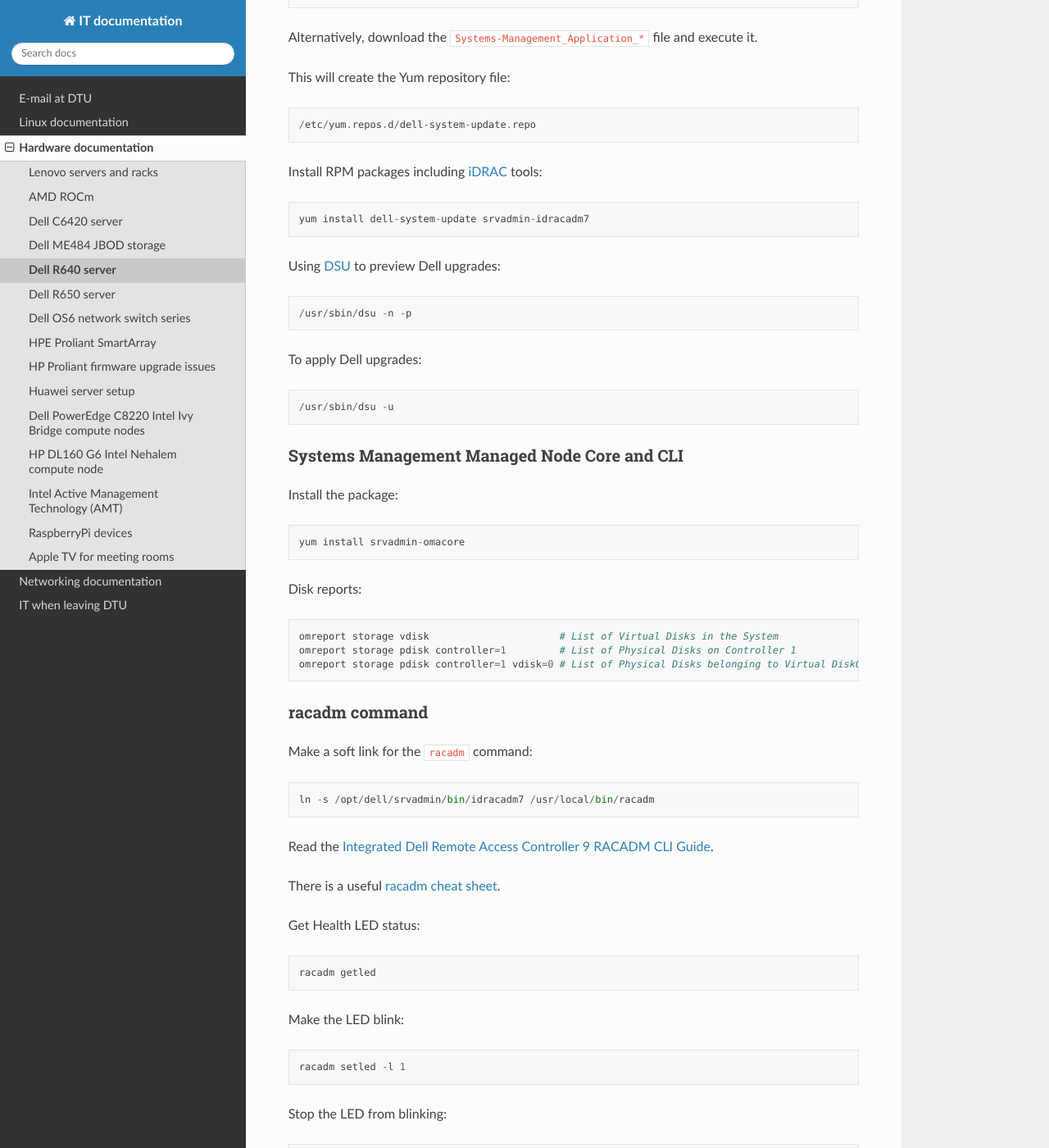
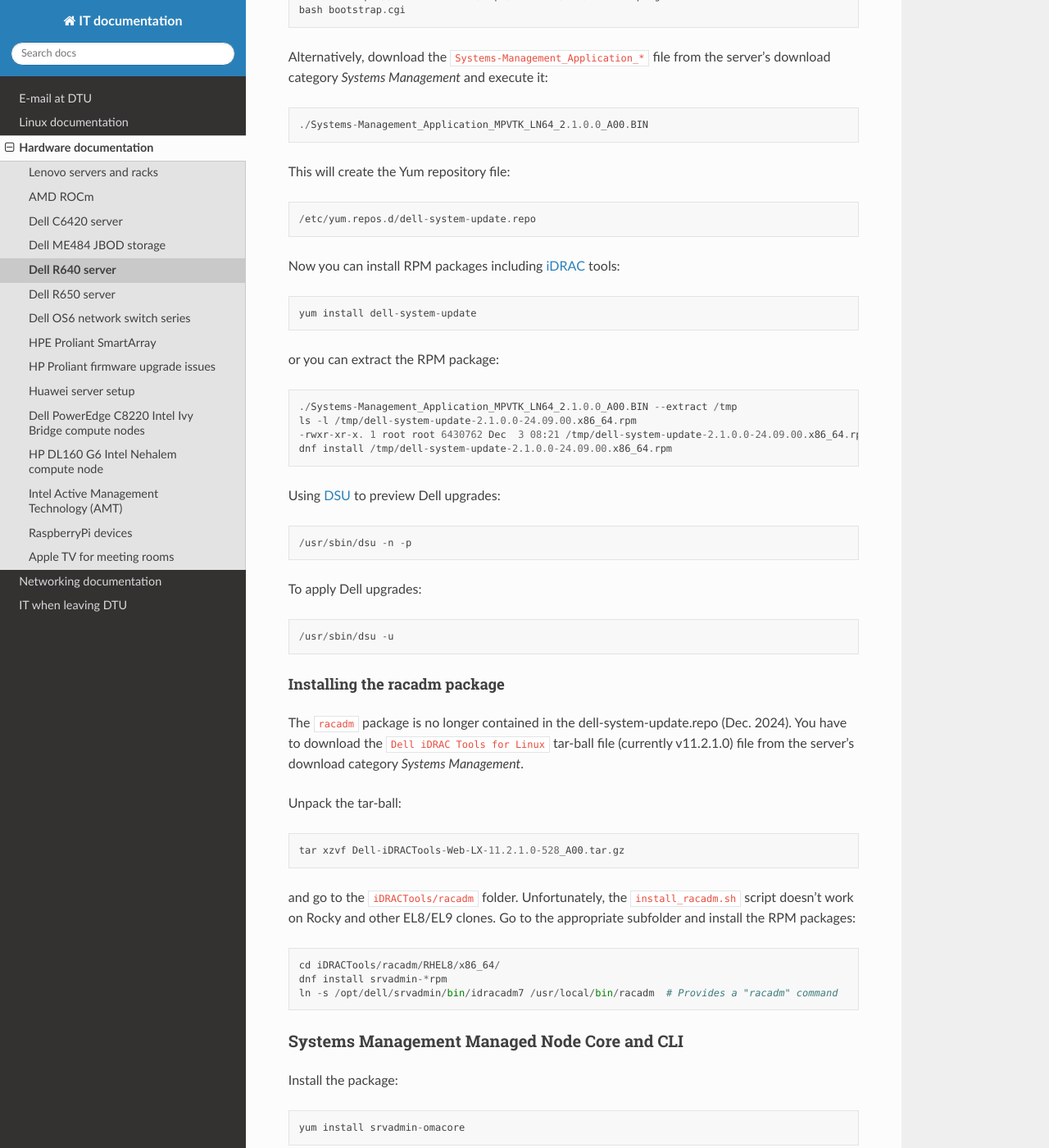
Before and after one commit to OleHolmNielsen/ITwiki, a Sphinx documentation site: the page built from docs/Dell_R640.rst, in a window 1280 px wide and 1400 px high, scrolled down 2204 px. Shown: the whole window at 82% size. Built offline with Sphinx 7.4.7 and the Read the Docs theme 3.1.0, drawn with Linux system fonts in a browser that asks for light colours; some of the changed text lies outside the part shown.

Commit message:
New procedure for installation of DSU and racadm

```diff
--- a/docs/Dell_R640.rst
+++ b/docs/Dell_R640.rst
@@ -51,8 +51,8 @@
 
 Download the *Dell EMC OpenManage Deployment Toolkit (Linux)* DTK ISO file and mount it on ``/mnt``.
 
-Dell EMC System Update (DSU)
-----------------------------
+Dell EMC System Update (DSU) and racadm
+---------------------------------------
 
 Dell EMC System Update (DSU_) is a script optimized update deployment tool for applying *Dell Update Packages* (DUP) to Dell EMC PowerEdge servers.
 See the `DSU manuals <https://www.dell.com/support/home/us/en/04/product-support/product/system-update-v1.6.0/manuals>`_.
@@ -63,15 +63,25 @@
   curl -O https://linux.dell.com/repo/hardware/dsu/bootstrap.cgi
   bash bootstrap.cgi
 
-Alternatively, download the ``Systems-Management_Application_*`` file and execute it.
+Alternatively, download the ``Systems-Management_Application_*``
+file from the server's download category *Systems Management* and execute it::
+
+  ./Systems-Management_Application_MPVTK_LN64_2.1.0.0_A00.BIN
 
 This will create the Yum repository file::
 
   /etc/yum.repos.d/dell-system-update.repo
 
-Install RPM packages including iDRAC_ tools::
+Now you can install RPM packages including iDRAC_ tools::
 
-  yum install dell-system-update srvadmin-idracadm7
+  yum install dell-system-update
+
+or you can extract the RPM package::
+
+  ./Systems-Management_Application_MPVTK_LN64_2.1.0.0_A00.BIN --extract /tmp
+  ls -l /tmp/dell-system-update-2.1.0.0-24.09.00.x86_64.rpm
+  -rwxr-xr-x. 1 root root 6430762 Dec  3 08:21 /tmp/dell-system-update-2.1.0.0-24.09.00.x86_64.rpm
+  dnf install /tmp/dell-system-update-2.1.0.0-24.09.00.x86_64.rpm
 
 Using DSU_ to preview Dell upgrades::
 
@@ -82,6 +92,25 @@
     /usr/sbin/dsu -u
 
 .. _DSU: http://linux.dell.com/repo/hardware/dsu/
+
+Installing the racadm package
+.............................
+
+The ``racadm`` package is no longer contained in the dell-system-update.repo (Dec. 2024).
+You have to download the ``Dell iDRAC Tools for Linux`` tar-ball file (currently v11.2.1.0)
+file from the server's download category *Systems Management*.
+
+Unpack the tar-ball::
+
+  tar xzvf Dell-iDRACTools-Web-LX-11.2.1.0-528_A00.tar.gz
+
+and go to the ``iDRACTools/racadm`` folder.
+Unfortunately, the ``install_racadm.sh`` script doesn't work on Rocky and other EL8/EL9 clones.
+Go to the appropriate subfolder and install the RPM packages::
+
+  cd iDRACTools/racadm/RHEL8/x86_64/
+  dnf install srvadmin-*rpm
+  ln -s /opt/dell/srvadmin/bin/idracadm7 /usr/local/bin/racadm  # Provides a "racadm" command
 
 Systems Management Managed Node Core and CLI
 --------------------------------------------
```
